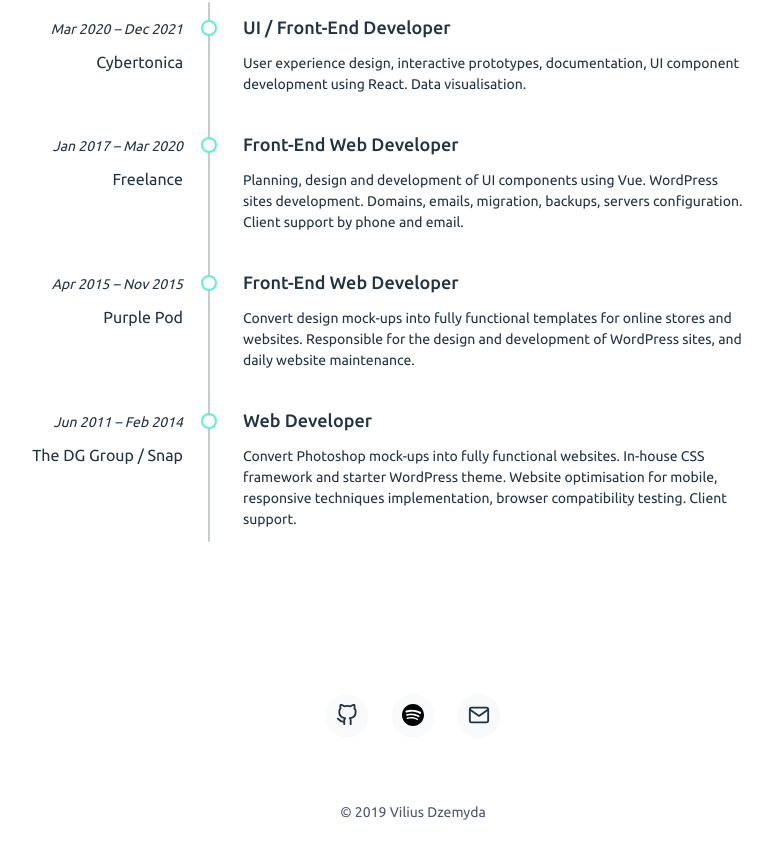
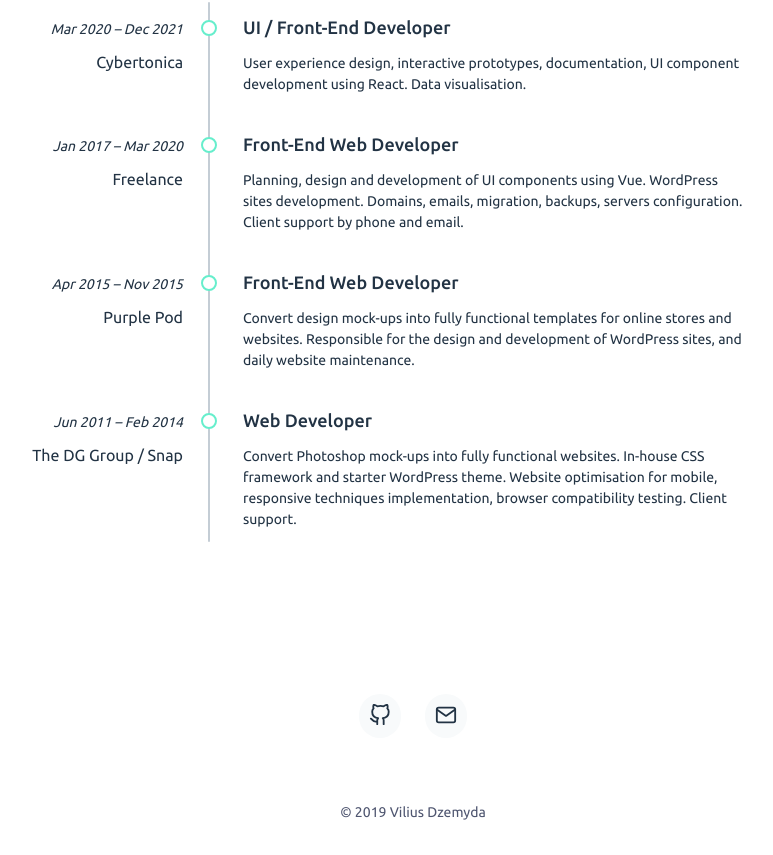
Before and after one commit to dzvilius/vilius-website, a Nuxt app: page / in a window 1280 px wide. Shown: the part 1814-2669 px from the top of the page, without its empty margins (227-1000 px from the left). Built offline with nearby package versions, Linux system fonts and the light colour scheme.

Commit message:
remove spotify link

```diff
--- a/components/Footer.vue
+++ b/components/Footer.vue
@@ -10,15 +10,6 @@
           aria-label="GitHub"
         >
           <IconGitHub class="SocialIcon" />
-        </a>
-        <a
-          href="https://open.spotify.com/user/viliusdzemyda?si=vNDqIOGiTKixZ-VWbfufig"
-          class="SocialLink"
-          target="_blank"
-          rel="noopener"
-          aria-label="Spotify"
-        >
-          <IconSpotify class="SocialIcon" />
         </a>
         <a
           href="mailto:hello@viliusdzemyda.com?subject=Hi"
```
